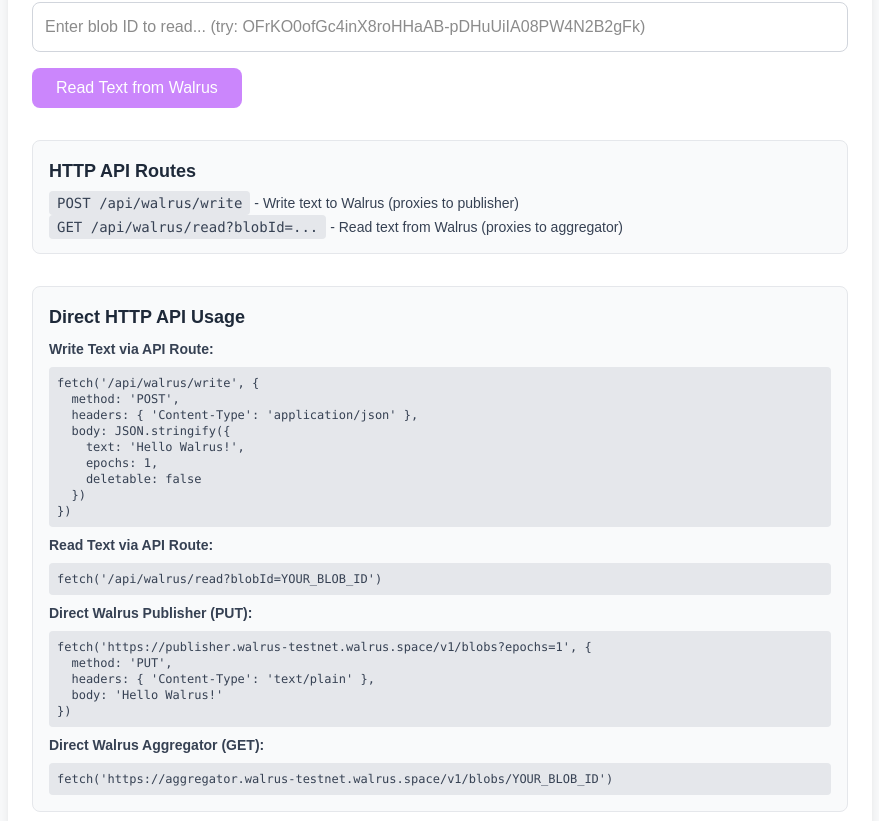
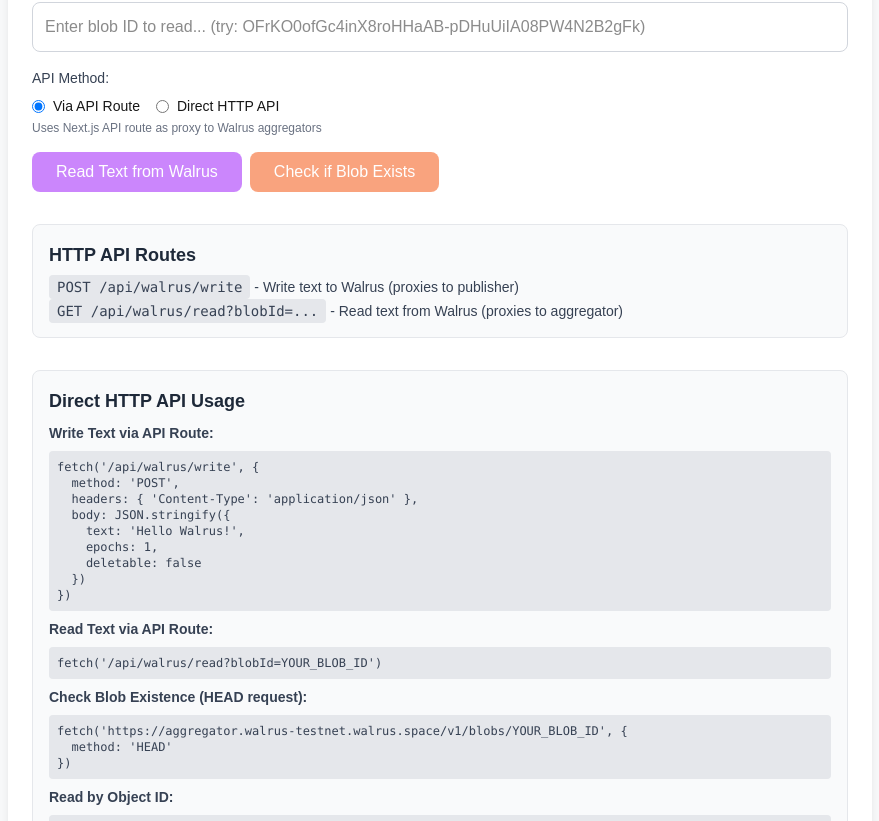
Before and after one commit to JingYuan0926/cannes, a Next.js app: page /store in a window 1280 px wide. Shown: the part 999-1820 px from the top of the page, without its empty margins (200-1079 px from the left). Built offline with nearby package versions, Linux system fonts and the light colour scheme; no server answers.

Commit message:
Update store with the latest read http api

```diff
--- a/pages/store.js
+++ b/pages/store.js
@@ -1,4 +1,5 @@
 import { useState, useEffect } from 'react';
+import { readFW, readFWDirect, blobExists } from '../utils/readFromWalrus';
 
 export default function WalrusStorePage() {
   const [textToStore, setTextToStore] = useState('');
@@ -10,6 +11,7 @@
   const [status, setStatus] = useState('Walrus HTTP API ready');
   const [epochs, setEpochs] = useState(1);
   const [deletable, setDeletable] = useState(false);
+  const [useDirectAPI, setUseDirectAPI] = useState(false);
 
   const handleStoreText = async () => {
     if (!textToStore.trim()) {
@@ -61,17 +63,41 @@
     setStatus('Reading text from Walrus...');
 
     try {
-      const response = await fetch(`/api/walrus/read?blobId=${encodeURIComponent(blobIdToRead)}`);
-      const result = await response.json();
-
-      if (!response.ok) {
-        throw new Error(result.error || 'Failed to read from Walrus');
+      let text;
+      if (useDirectAPI) {
+        // Use direct HTTP API
+        text = await readFWDirect(blobIdToRead);
+        setStatus(`Text read successfully using direct HTTP API from blob: ${blobIdToRead}`);
+      } else {
+        // Use API route
+        text = await readFW(blobIdToRead);
+        setStatus(`Text read successfully using API route from blob: ${blobIdToRead}`);
       }
 
-      setReadData(result.text);
-      setStatus(`Text read successfully from blob: ${blobIdToRead}`);
+      setReadData(text);
     } catch (err) {
       setError(`Failed to read text: ${err.message}`);
+      setStatus('');
+    } finally {
+      setIsLoading(false);
+    }
+  };
+
+  const handleCheckBlobExists = async () => {
+    if (!blobIdToRead.trim()) {
+      setError('Please enter a blob ID to check');
+      return;
+    }
+
+    setIsLoading(true);
+    setError('');
+    setStatus('Checking if blob exists...');
+
+    try {
+      const exists = await blobExists(blobIdToRead);
+      setStatus(`Blob ${blobIdToRead} ${exists ? 'exists' : 'does not exist'} on Walrus`);
+    } catch (err) {
+      setError(`Failed to check blob existence: ${err.message}`);
       setStatus('');
     } finally {
       setIsLoading(false);
@@ -254,6 +280,43 @@
                   placeholder="Enter blob ID to read... (try: OFrKO0ofGc4inX8roHHaAB-pDHuUiIA08PW4N2B2gFk)"
                 />
               </div>
+
+              {/* API Method Selection */}
+              <div>
+                <label className="block text-sm font-medium text-gray-700 mb-2">
+                  API Method:
+                </label>
+                <div className="flex items-center space-x-4">
+                  <label className="flex items-center">
+                    <input
+                      type="radio"
+                      name="apiMethod"
+                      checked={!useDirectAPI}
+                      onChange={() => setUseDirectAPI(false)}
+                      className="mr-2"
+                    />
+                    <span className="text-sm">Via API Route</span>
+                  </label>
+                  <label className="flex items-center">
+                    <input
+                      type="radio"
+                      name="apiMethod"
+                      checked={useDirectAPI}
+                      onChange={() => setUseDirectAPI(true)}
+                      className="mr-2"
+                    />
+                    <span className="text-sm">Direct HTTP API</span>
+                  </label>
+                </div>
+                <p className="text-xs text-gray-500 mt-1">
+                  {useDirectAPI
+                    ? 'Makes direct requests to Walrus aggregators'
+                    : 'Uses Next.js API route as proxy to Walrus aggregators'
+                  }
+                </p>
+              </div>
+
+              <div className="flex flex-wrap gap-2">
                 <button
                   onClick={handleReadText}
                   disabled={isLoading || !blobIdToRead.trim()}
@@ -261,6 +324,15 @@
                 >
                   {isLoading ? 'Reading from Walrus...' : 'Read Text from Walrus'}
                 </button>
+
+                <button
+                  onClick={handleCheckBlobExists}
+                  disabled={isLoading || !blobIdToRead.trim()}
+                  className="px-6 py-2 bg-orange-600 text-white rounded-lg hover:bg-orange-700 disabled:opacity-50 disabled:cursor-not-allowed"
+                >
+                  {isLoading ? 'Checking...' : 'Check if Blob Exists'}
+                </button>
+              </div>
             </div>
           </div>
 
@@ -312,21 +384,22 @@
   })
 })`}
               </pre>
-              <p><strong>Read Text via API Route:</strong></p>
+              <p><strong>Read Text via {useDirectAPI ? 'Direct HTTP API' : 'API Route'}:</strong></p>
               <pre className="bg-gray-200 p-2 rounded text-xs overflow-x-auto">
-{`fetch('/api/walrus/read?blobId=YOUR_BLOB_ID')`}
+{useDirectAPI
+  ? `fetch('https://aggregator.walrus-testnet.walrus.space/v1/blobs/YOUR_BLOB_ID')`
+  : `fetch('/api/walrus/read?blobId=YOUR_BLOB_ID')`
+}
               </pre>
-              <p><strong>Direct Walrus Publisher (PUT):</strong></p>
+              <p><strong>Check Blob Existence (HEAD request):</strong></p>
               <pre className="bg-gray-200 p-2 rounded text-xs overflow-x-auto">
-{`fetch('https://publisher.walrus-testnet.walrus.space/v1/blobs?epochs=${epochs}', {
-  method: 'PUT',
-  headers: { 'Content-Type': 'text/plain' },
-  body: 'Hello Walrus!'
+{`fetch('https://aggregator.walrus-testnet.walrus.space/v1/blobs/YOUR_BLOB_ID', {
+  method: 'HEAD'
 })`}
               </pre>
-              <p><strong>Direct Walrus Aggregator (GET):</strong></p>
+              <p><strong>Read by Object ID:</strong></p>
               <pre className="bg-gray-200 p-2 rounded text-xs overflow-x-auto">
-{`fetch('https://aggregator.walrus-testnet.walrus.space/v1/blobs/YOUR_BLOB_ID')`}
+{`fetch('https://aggregator.walrus-testnet.walrus.space/v1/blobs/by-object-id/YOUR_OBJECT_ID')`}
               </pre>
             </div>
           </div>
@@ -341,7 +414,10 @@
                 <code className="bg-blue-100 px-1 rounded">WALRUS_PUBLISHER_URL</code> (default: testnet publisher)
               </li>
               <li className="ml-4">
-                <code className="bg-blue-100 px-1 rounded">NEXT_PUBLIC_WALRUS_AGGREGATOR_URL</code> (default: testnet aggregator)
+                <code className="bg-blue-100 px-1 rounded">WALRUS_AGGREGATOR_URL</code> (server-side, default: testnet aggregator)
+              </li>
+              <li className="ml-4">
+                <code className="bg-blue-100 px-1 rounded">NEXT_PUBLIC_WALRUS_AGGREGATOR_URL</code> (client-side, default: testnet aggregator)
               </li>
               <li>3. Uses public Walrus testnet endpoints - no tokens required for reading</li>
               <li>4. Writing may require WAL tokens depending on the publisher</li>
```
Lines whose indentation alone changed are shown as unchanged.
